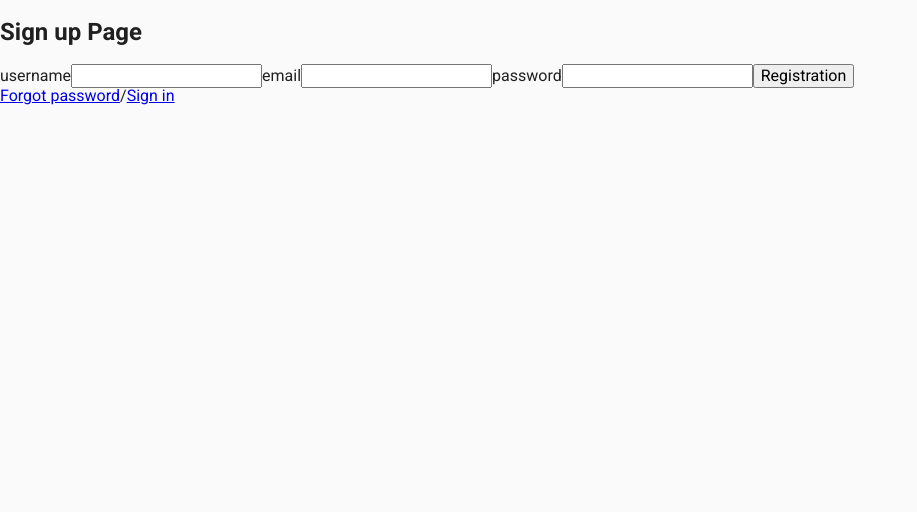
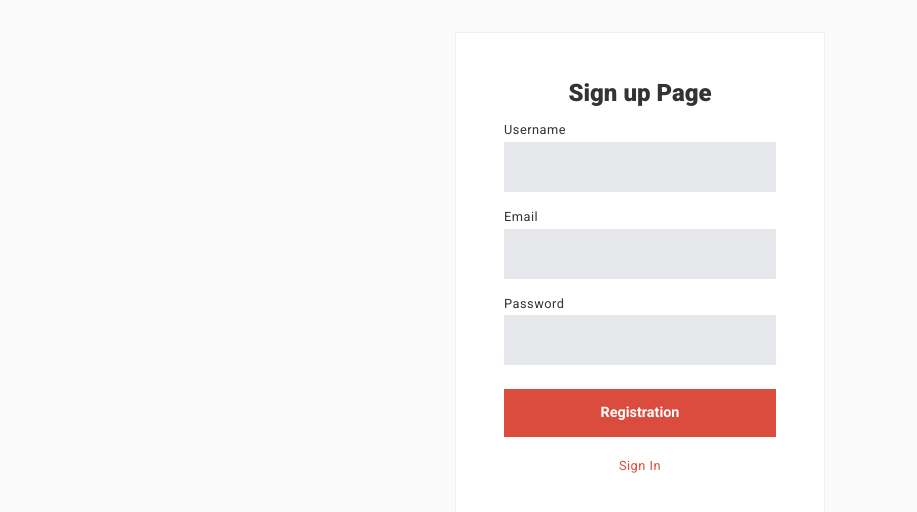
Before and after one commit to IllusionOfControl/todoist-backend, a React (Create React App) app in the folder frontend/: page /registration in a window 1280 px wide. Shown: the top 512 px of the page, without its empty margins (0-917 px from the left). Built offline with nearby package versions, Linux system fonts and the light colour scheme.

Commit message:
refactored sign-in (sign-up) pages

```diff
--- a/frontend/src/pages/SignInPage.js
+++ b/frontend/src/pages/SignInPage.js
@@ -1,39 +1,42 @@
-import React, { useState } from 'react';
+import React, {useEffect, useState} from 'react';
 import {Link, useNavigate} from "react-router-dom";
-// import style from "./login.css"
 import {useAuthorizationContext} from "../context";
+import {useInput} from "../hooks"
 
 
+const defaultValidate = (value) => {
+  return value.length <= 3;
+}
+
 export const SignInPage = () => {
-  const [username, setUsername] = useState();
-  const [password, setPassword] = useState();
+  const [username, usernameHandle, usernameError] = useInput("", defaultValidate)
+  const [password, passwordHandle, passwordError] = useInput("",  defaultValidate)
   const [error, setError] = useState(null);
   const navigate = useNavigate();
   const auth = useAuthorizationContext();
 
   const handleSubmit = (event) => {
-    auth.signIn(username, password).then(() => navigate("/")).catch((error) => {
-      if (error.response) {
-        setError(error.response.data.detail);
-      }
-    })
+    if (!(usernameError || passwordError)) {
+      auth.signIn(username, password).then(() => {navigate("/")}).catch((error) => {
+        if (error.response) {
+          setError(error.response.data.detail);
+        }
+      })
+    }
     event.preventDefault();
   }
 
   return (
-    <section className="login">
-      <h2 className="title">Log-in Page</h2>
+    <section className="auth-section">
       <form onSubmit={handleSubmit}>
-        { error ? <h3>{error}</h3> : ""}
-
+        <h2>Log-in Page</h2>
         <label htmlFor="username">username</label>
-        <input type="text" onChange={(e) => setUsername(e.target.value)}/>
+        <input className={usernameError ? "invalid": ""} type="text" onChange={usernameHandle}/>
         <label htmlFor="password">password</label>
-        <input type="text" onChange={(e) => setPassword(e.target.value)}/>
+        <input className={passwordError ? "invalid": ""} type="password" onChange={passwordHandle}/>
+        { error && <p>{error}</p>}
         <button className="#">login</button>
         <div>
-          <a href="#" target="_blank" rel="noopener">Forgot password</a>
-          <span>/</span>
           <Link to={"/registration"}>Sign up</Link>
         </div>
       </form>
--- a/frontend/src/pages/SignUpPage.js
+++ b/frontend/src/pages/SignUpPage.js
@@ -1,41 +1,49 @@
 import React, { useState } from 'react';
 import {Link, useNavigate} from "react-router-dom";
 import {useAuthorizationContext} from "../context";
+import {useInput} from "../hooks";
 
+const defaultValidate = (value) => {
+  return value.length <= 3;
+}
+
+const emailValidate = (value) => {
+  const emailRegex = /^[^\s@]+@[^\s@]+\.[^\s@]+$/;
+  return !emailRegex.test(value);
+}
 
 export const SignUpPage = () => {
-  const [username, setUsername] = useState();
-  const [email, setEmail] = useState();
-  const [password, setPassword] = useState();
+  const [username, usernameHandle, usernameError] = useInput("", defaultValidate)
+  const [email, emailHandle, emailError] = useInput("", emailValidate)
+  const [password, passwordHandle, passwordError] = useInput("",  defaultValidate)
   const [error, setError] = useState(null);
   const navigate = useNavigate();
   const auth = useAuthorizationContext();
 
   const handleSubmit = (event) => {
-    auth.signUp(username, email, password).then(() => navigate("/")).catch((error) => {
-      if (error.response) {
-        setError(error.response.data.detail);
-      }
-    })
-    event.preventDefault();
+    if (!(usernameError || passwordError)) {
+      auth.signUp(username, email, password).then(() => {navigate("/")}).catch((error) => {
+        if (error.response) {
+          setError(error.response.data.detail);
+        }
+      })
+      event.preventDefault();
+    }
   }
 
   return (
-    <section className="login">
-      <h2 className="title">Sign up Page</h2>
+    <section className="auth-section">
       <form onSubmit={handleSubmit}>
+        <h2>Sign up Page</h2>
+        <label htmlFor="username">username</label>
+        <input className={usernameError && "invalid"} type="text" onChange={usernameHandle}/>
+        <label htmlFor="username">email</label>
+        <input className={emailError && "invalid"} type="email" onChange={emailHandle}/>
+        <label htmlFor="password">password</label>
+        <input className={passwordError && "invalid"} type="password" onChange={passwordHandle}/>
         { error ? <h3>{error}</h3> : ""}
-
-        <label htmlFor="username">username</label>
-        <input type="text" onChange={(e) => setUsername(e.target.value)}/>
-        <label htmlFor="password">email</label>
-        <input type="text" onChange={(e) => setEmail(e.target.value)}/>
-        <label htmlFor="password">password</label>
-        <input type="text" onChange={(e) => setPassword(e.target.value)}/>
         <button className="#">Registration</button>
         <div>
-          <a href="#" target="_blank" rel="noopener">Forgot password</a>
-          <span>/</span>
           <Link to={"/login"}>Sign in</Link>
         </div>
       </form>
```
